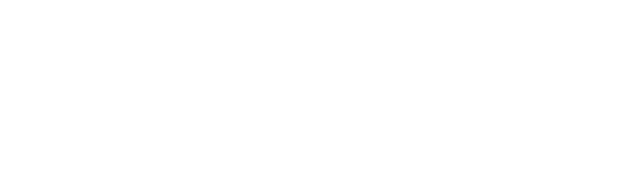
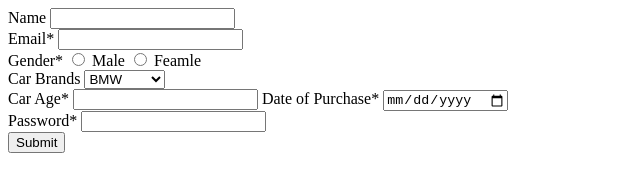
Before and after one commit to acciojob/car-insurance-form-Addr678, a website: page main.html in a window 1280 px wide. Shown: the whole page, without its empty margins (0-640 px from the left). Drawn offline with Linux system fonts and the light colour scheme.

Commit message:
created a submission

```diff
--- a/main.html
+++ b/main.html
@@ -8,6 +8,38 @@
 
 <body>
 	<!-- the entire body must be written by student -->
+	<form method="post">
+		<label for="name">Name</label>
+		<input type="text"id="name"><br/>
+
+		<label for="email">Email*</label>
+	    <input type="email"id="Email"required><br/>
+
+		<label for="gender">Gender*</label>
+	    <input type="radio" id="male"value="male"name="gender"required>
+		<label for="male">Male</label>
+		<input type="radio"id="female"value="female"name="gender"requird>
+		<label for="female">Feamle</label><br/>
+
+		<label for="cars">Car Brands</label>
+		<select id="cars"name="cars"required>
+			<option value="BMW">BMW</option>
+			<option value="Audi">Audi</option>
+			<option value="Mercedes">Mercedez</option>
+		</select><br/>
+
+		<label for="carage">Car Age*</label>
+		<input type="number"id="carage"required>
+
+		<label for="dop">Date of Purchase*</label>
+		<input type="date"id="dop"required><br/>
+
+		<label for="password">Password*</label>
+		<input type="pasword"id="password"required><br/>
+
+		<button type="submit">Submit</button>
+
+	</form>
     <script type="text/javascript" src="./script.js">
 </script>
 
```
